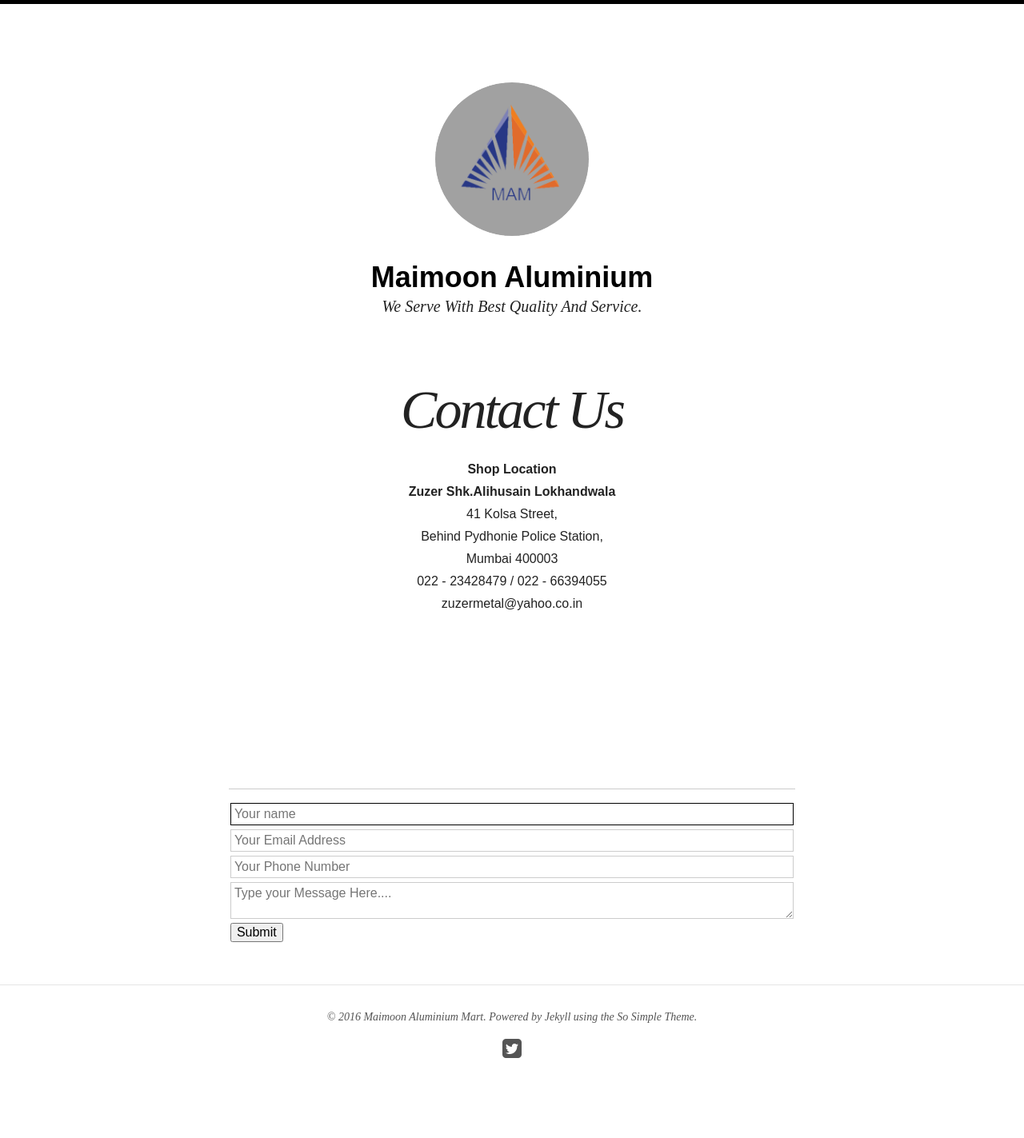
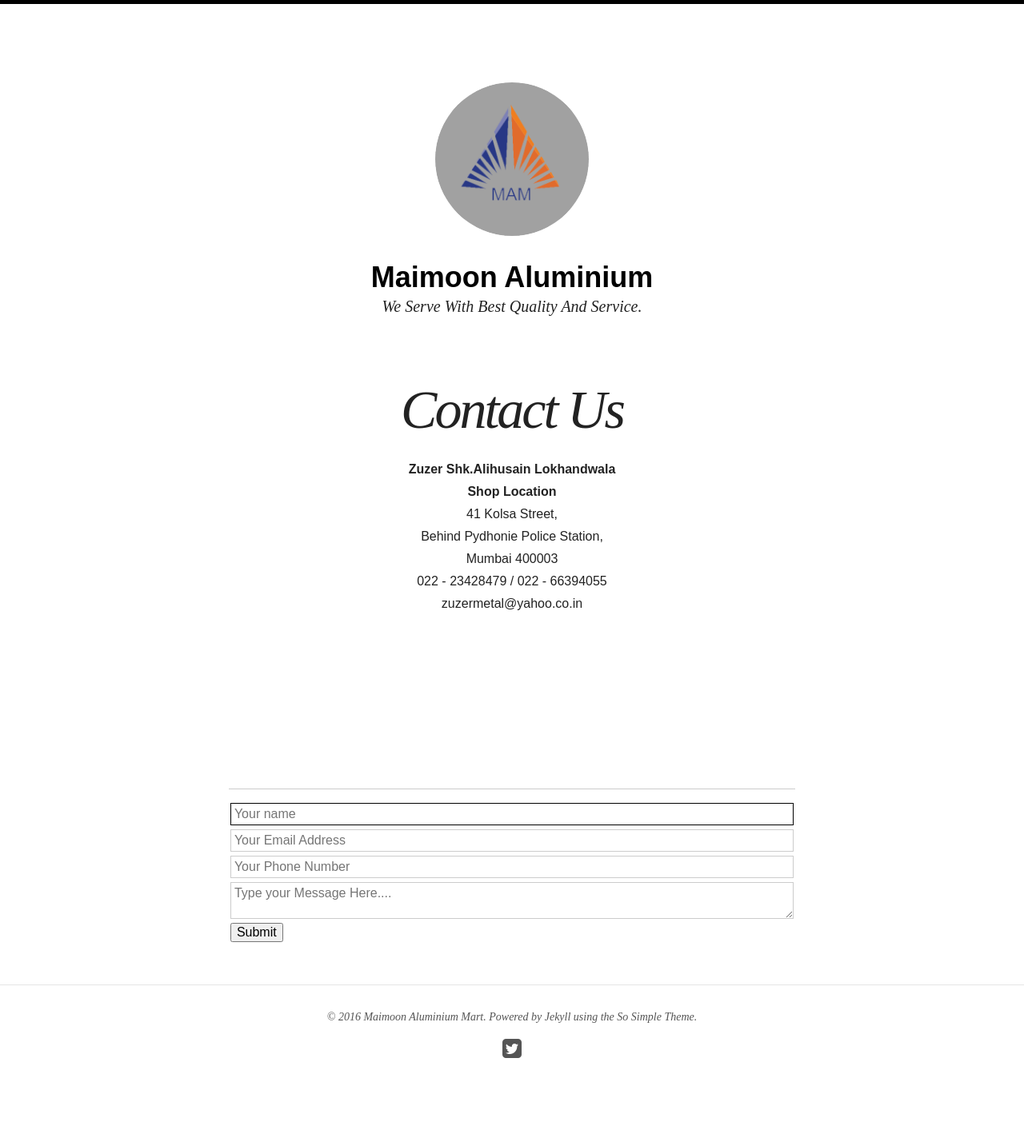
Before and after one commit to mustansirlokhandwala/MaimoonAluminium, a Jekyll site: the page built from contactus/index.md, in a window 1280 px wide. Shown: the whole page at 80% size. Built offline with Jekyll 4.4.1, drawn with Linux system fonts in a browser that asks for light colours; nearby versions of some CDN libraries.

```diff
--- a/contactus/index.md
+++ b/contactus/index.md
@@ -5,9 +5,9 @@ modified: 2014-08-08T19:44:38.564948-04:00
 ---
 
 |--
+|**Zuzer Shk.Alihusain Lokhandwala**
+|:-:
 |**Shop Location**
-|:-:
-|**Zuzer Shk.Alihusain Lokhandwala**
 |41 Kolsa Street,
 |Behind Pydhonie Police Station,
 |Mumbai 400003
```
